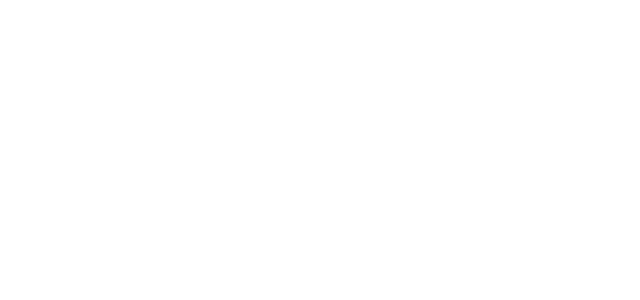
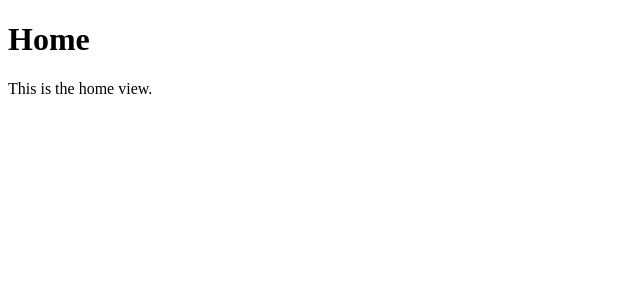
Before and after one commit to leo1553/scandiweb-store, a React (Create React App) app: page / in a window 1280 px wide. Shown: the top 300 px of the page, without its empty margins (0-640 px from the left). Built offline with nearby package versions, Linux system fonts and the light colour scheme.

Commit message:
Added react-router-dom

```diff
--- a/package.json
+++ b/package.json
@@ -13,6 +13,7 @@
     "@types/react-dom": "^17.0.14",
     "react": "^17.0.2",
     "react-dom": "^17.0.2",
+    "react-router-dom": "^6.2.2",
     "react-scripts": "5.0.0",
     "typescript": "^4.6.3",
     "web-vitals": "^2.1.4"
--- a/src/App.tsx
+++ b/src/App.tsx
@@ -1,9 +1,10 @@
 import React from 'react';
+import AppRouter from './AppRouter';
 
 export default class App extends React.Component {
   render() {
     return (
-      <></>
+      <AppRouter />
     );
   }
 }
--- /dev/null
+++ b/src/AppRouter.tsx
@@ -0,0 +1,15 @@
+import React from 'react';
+import { BrowserRouter, Route, Routes } from 'react-router-dom';
+import HomeViewComponent from './views/home/HomeView.component';
+
+export default class AppRouter extends React.Component {
+  render() {
+    return (
+      <BrowserRouter>
+        <Routes>
+          <Route path="/" element={<HomeViewComponent />} />
+        </Routes>
+      </BrowserRouter>
+    );
+  }
+}
--- /dev/null
+++ b/src/views/home/HomeView.component.tsx
@@ -0,0 +1,12 @@
+import React from 'react';
+
+export default class HomeViewComponent extends React.Component {
+  render() {
+    return (
+      <div>
+        <h1>Home</h1>
+        <p>This is the home view.</p>
+      </div>
+    );
+  }
+}
```
